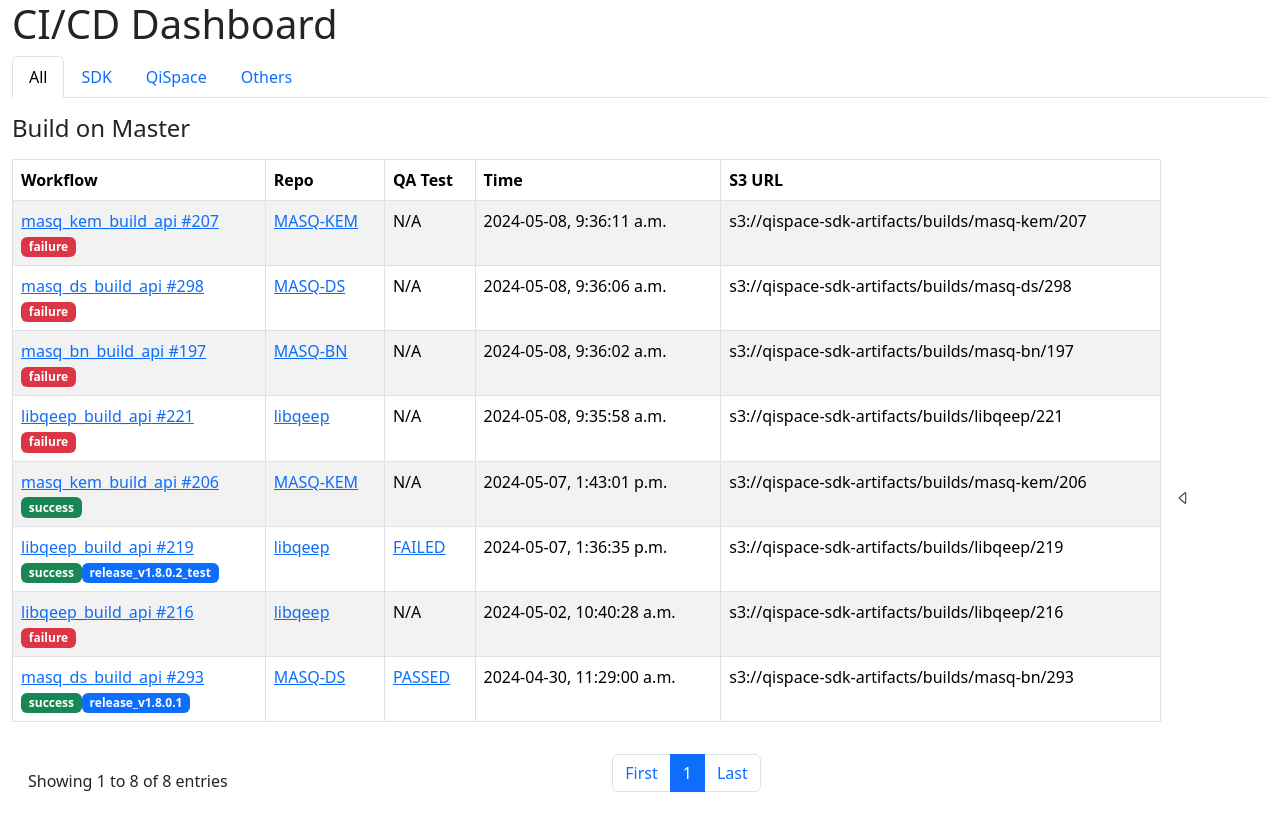
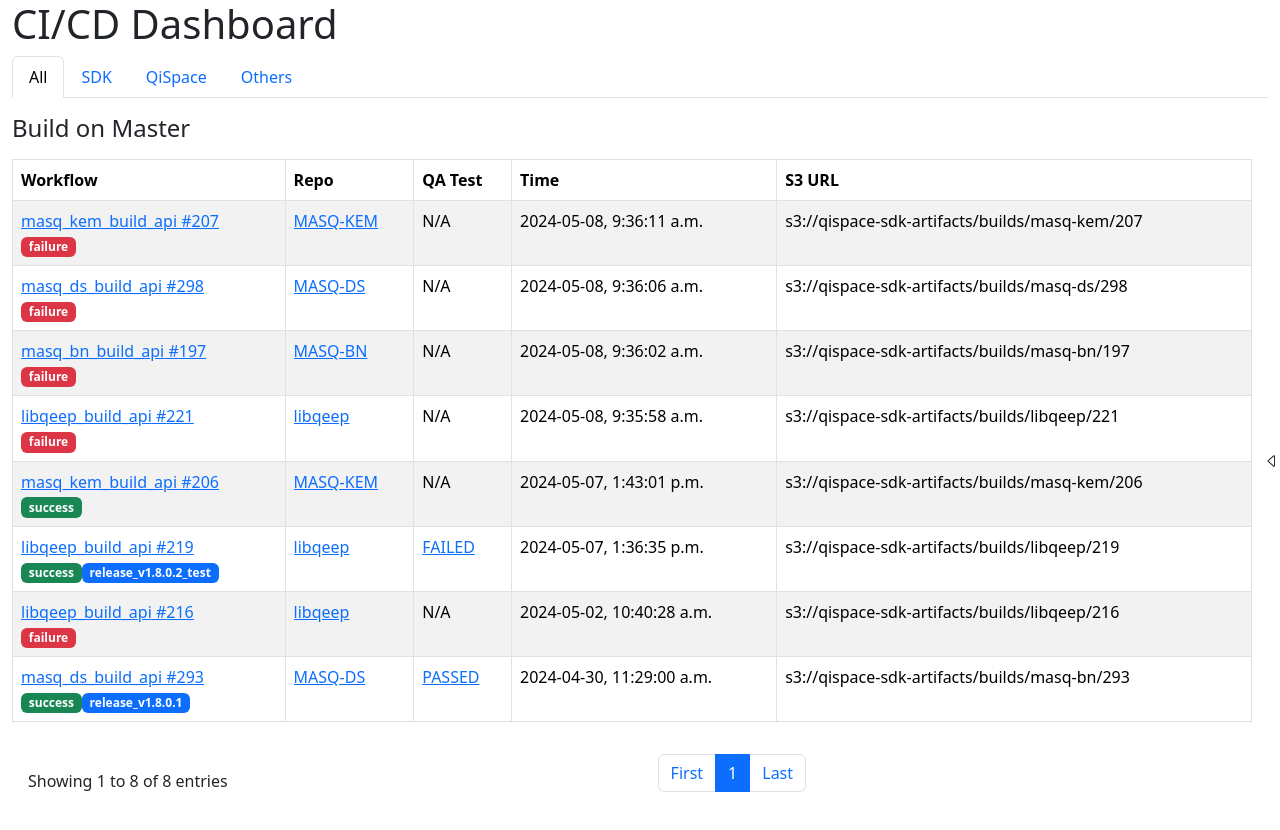
Before and after one commit to quantropi/cicd_dashboard, a React (Create React App) app: page /#/all in a window 1280 px wide. Shown: the top 830 px of the page. Built offline with nearby package versions, Linux system fonts and the light colour scheme.

Commit message:
Update the UI design

```diff
--- a/src/App.css
+++ b/src/App.css
@@ -49,7 +49,7 @@
 .divider {
   position: relative;
   width: 10px;
-  height: 100%;
+  height: 90%;
   cursor: pointer;
   display: flex;
   align-items: center;
--- a/src/App.tsx
+++ b/src/App.tsx
@@ -61,6 +61,10 @@ const AppContent: React.FC = () => {
     }
   }, [tab, tabsData]);
 
+  const filterWidth = filterVisible ? '300px' : '0px';
+  const dividerWidth = '10px';
+  const runsWidth = `calc(100% - ${filterWidth} - ${dividerWidth})`;
+
   return (
     <Container fluid>
       <Header />
@@ -72,7 +76,7 @@ const AppContent: React.FC = () => {
         clearWorkflow={clearWorkflow}
       />
       <Row>
-        <Col xs={12} md={filterVisible ? 9 : 11}>
+        <Col style={{ width: runsWidth }}>
           <Runs
             selectedTab={selectedTab}
             selectedRepo={selectedRepo}
@@ -85,9 +89,11 @@ const AppContent: React.FC = () => {
             endTime={endTime}
           />
         </Col>
+
         <Divider isOpen={filterVisible} toggle={toggleFilter} />
+
         {filterVisible && (
-          <Col xs={12} md={2}>
+          <div style={{ width: filterWidth }}>
             <Filter
               selectedTab={selectedTab}
               selectedRepo={selectedRepo}
@@ -106,7 +112,7 @@ const AppContent: React.FC = () => {
               setEndTime={setEndTime}
               setSelectedRepo={setSelectedRepo}
             />
-          </Col>
+          </div>
         )}
       </Row>
     </Container>
--- a/src/components/Divider.tsx
+++ b/src/components/Divider.tsx
@@ -7,16 +7,25 @@ interface DividerProps {
 
 const Divider: React.FC<DividerProps> = ({ isOpen, toggle }) => {
   return (
-    <div
+    <button
       className={`divider ${isOpen ? 'open' : 'closed'}`}
       onClick={toggle}
       title={isOpen ? 'Close the filter bar' : 'Open the filter bar'}
+      aria-expanded={isOpen}
+      style={{ all: 'unset', cursor: 'pointer' }}
     >
-      {isOpen ?
-        <i className="bi bi-caret-right"></i>
-      : <i className="bi bi-caret-left"></i>}
-    </div>
+      <span aria-hidden="true">
+        {isOpen ?
+          <i className="bi bi-caret-right"></i> :
+          <i className="bi bi-caret-left"></i>
+        }
+      </span>
+      <span className="visually-hidden">
+        {isOpen ? 'Close sidebar' : 'Open sidebar'}
+      </span>
+    </button>
   );
 };
 
+
 export default Divider;
--- a/src/components/Runs.tsx
+++ b/src/components/Runs.tsx
@@ -113,7 +113,7 @@ const Runs: React.FC<RunsProps> = ({
   }
 
   return (
-    <div className="d-flex flex-column" style={{ minHeight: '90vh' }}>
+    <div className="d-flex flex-column" style={{ minHeight: '88vh' }}>
       <h4 className="mt-3 mb-3">Build on Master</h4>
       <Table striped bordered hover responsive>
         <thead>
```
